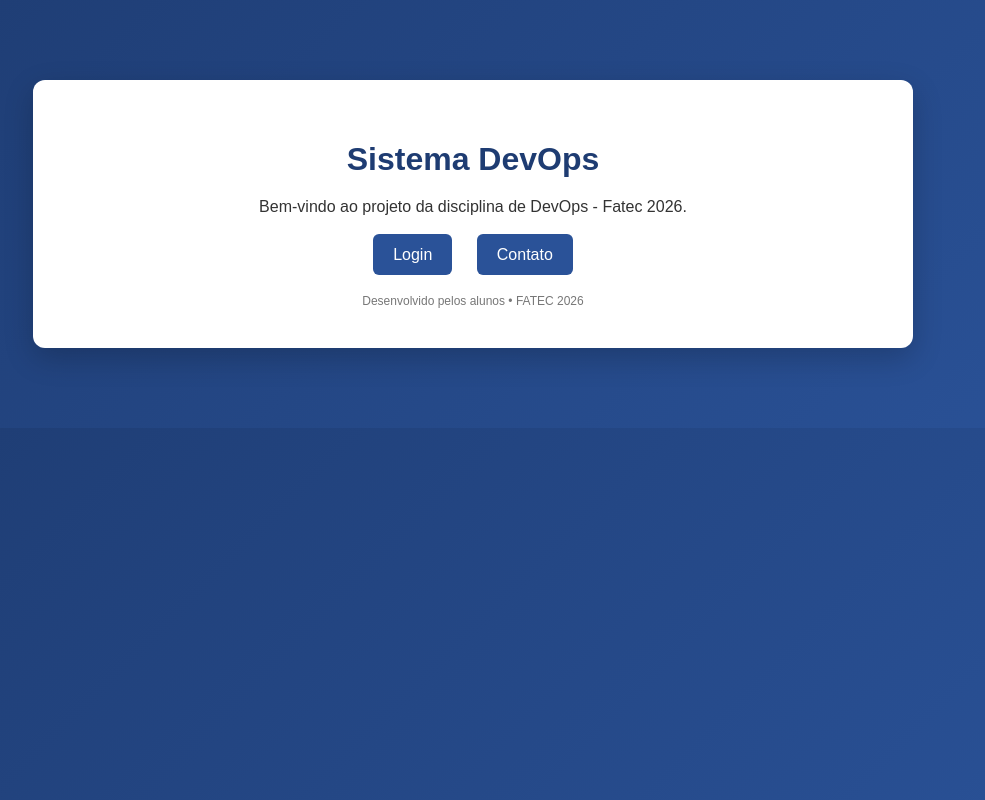
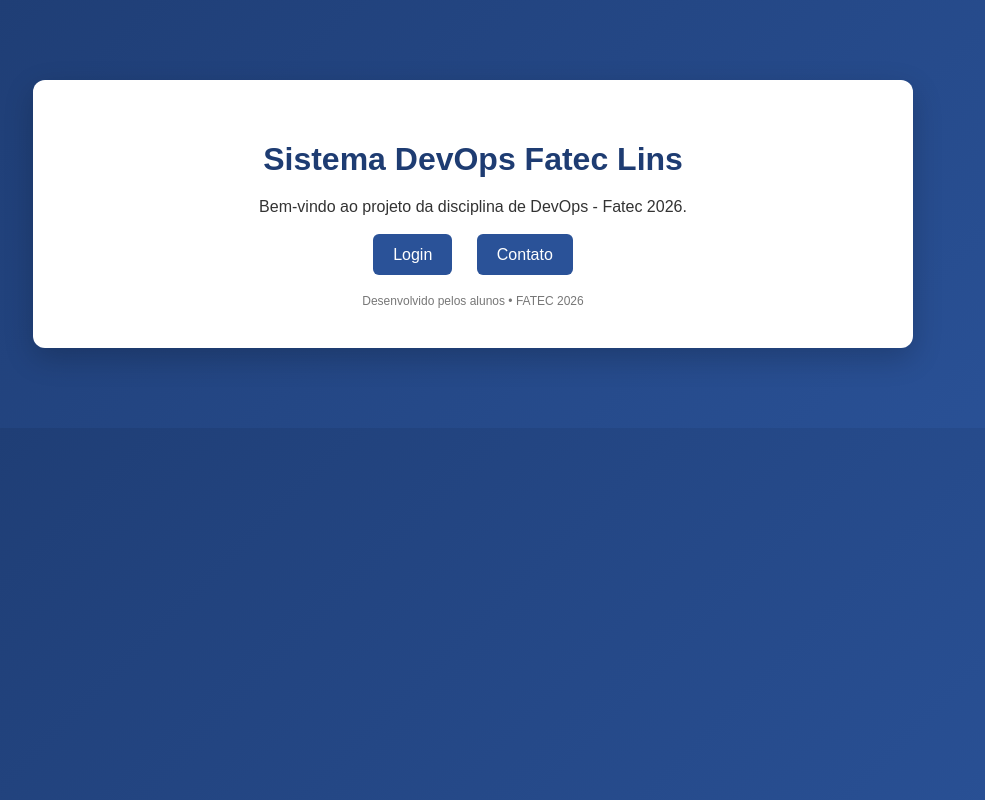
Before and after one commit to thigber/Projeto_devops_Fatec, a plain HTML site: page index.html in a window 1280 px wide. Shown: the whole page, without its empty margins (167-1152 px from the left). Drawn offline with Linux system fonts and the light colour scheme.

Commit message:
Melhorar layout da home

```diff
--- a/index.html
+++ b/index.html
@@ -62,7 +62,7 @@
 
     <div class="container">
 
-        <h1> Sistema DevOps</h1>
+        <h1> Sistema DevOps Fatec Lins</h1>
 
         <p>
             Bem-vindo ao projeto da disciplina de DevOps - Fatec 2026.
```
